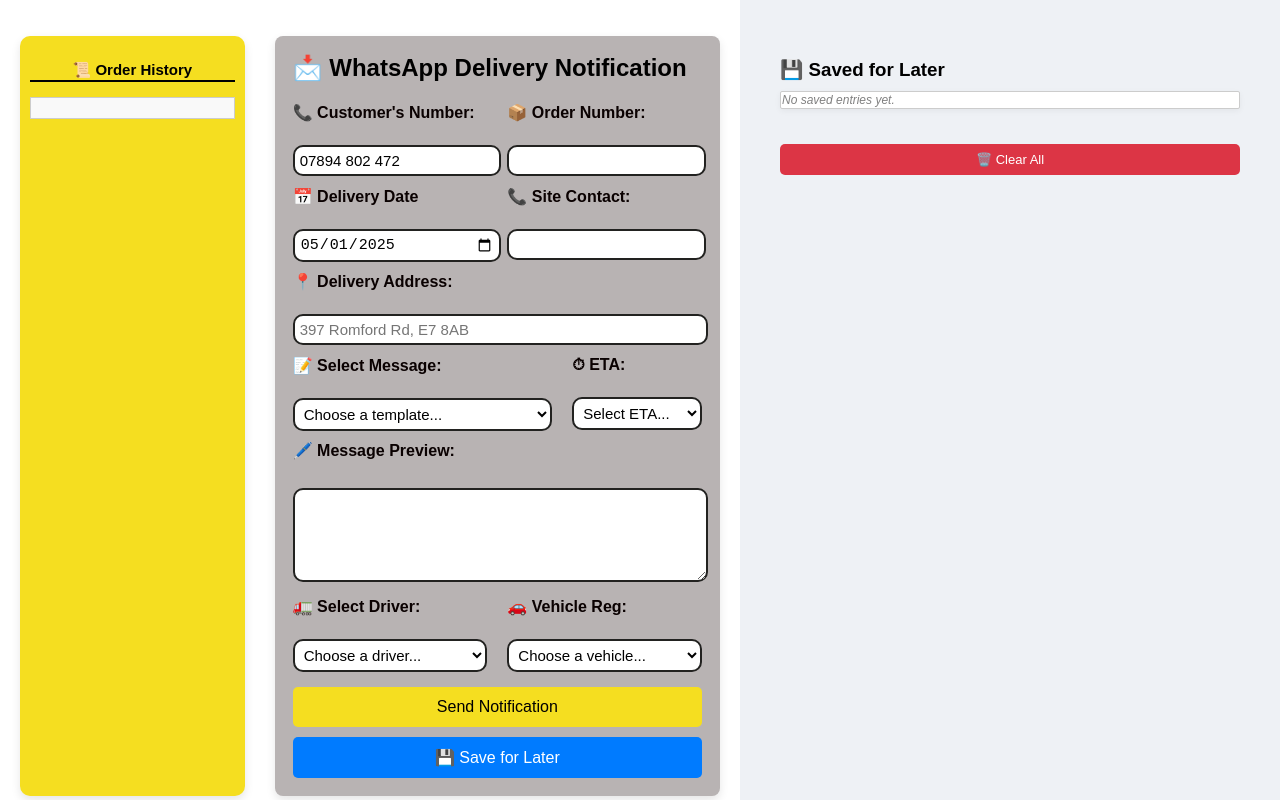
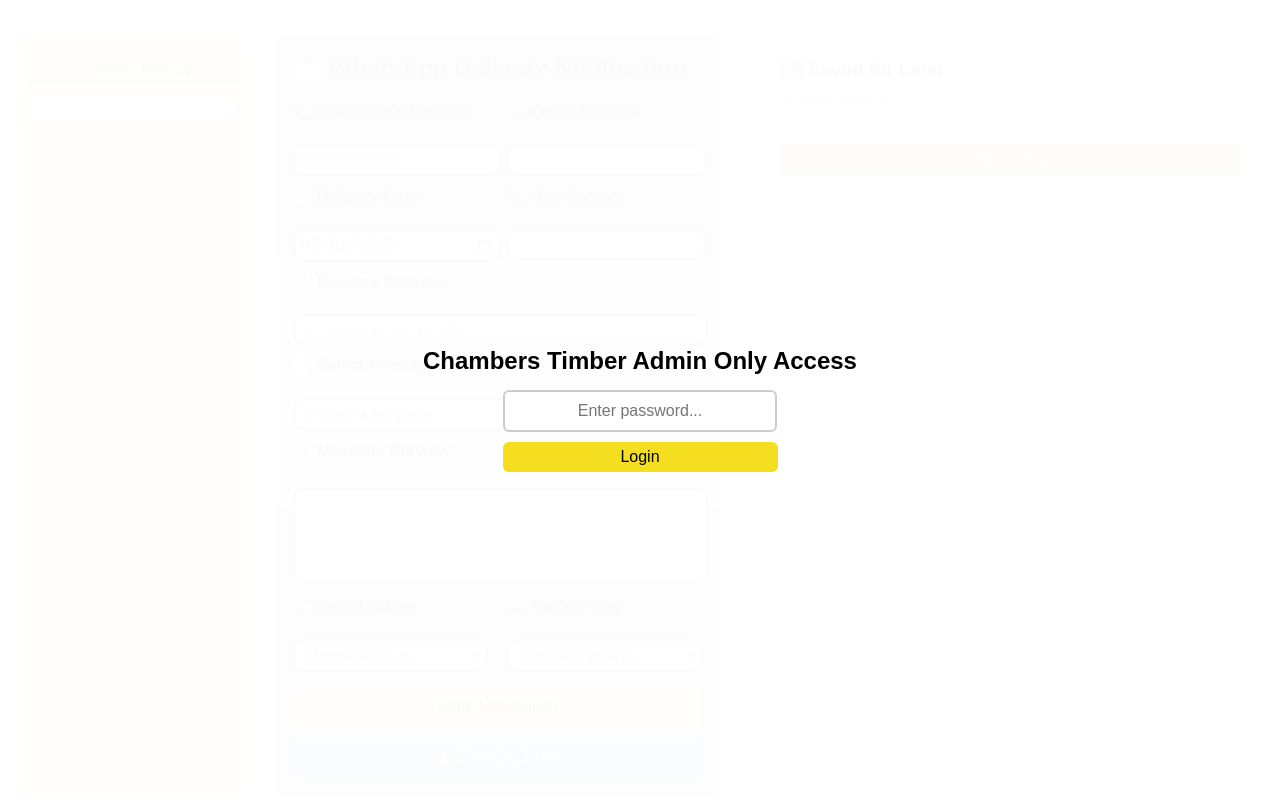
Before and after one commit to chambers-timber/delivery-notification, a website: page index.html in a window 1280 px wide. Drawn offline with Linux system fonts and the light colour scheme.

Commit message:
Update index.html
password protection added

```diff
--- a/index.html
+++ b/index.html
@@ -226,6 +226,44 @@
 
 </head>
 
+<!-- 🔐 LOGIN OVERLAY -->
+<div id="login-overlay" style="
+  position: fixed;
+  top: 0; left: 0; right: 0; bottom: 0;
+  background: rgba(255, 255, 255, 0.98);
+  display: flex;
+  flex-direction: column;
+  align-items: center;
+  justify-content: center;
+  z-index: 9999;
+  font-family: Arial, sans-serif;
+">
+  <h2 style="margin-bottom: 10px;">Chambers Timber Admin Only Access</h2>
+  <input type="password" id="login-password" placeholder="Enter password..." style="
+    padding: 10px;
+    font-size: 16px;
+    width: 250px;
+    text-align: center;
+    border-radius: 6px;
+    border: 2px solid #ccc;
+  ">
+  <button onclick="checkPassword()" style="
+  margin-top: 10px;
+  padding: 6px 12px;
+  font-size: 16px;
+  width: 275px;
+  text-align: center;
+  border: none;
+  border-radius: 6px;
+  background-color: #f5de20;
+  color: black;
+  cursor: pointer;
+">Login</button>
+
+  <p id="login-error" style="color: red; margin-top: 8px; display: none;">❌ Incorrect password</p>
+</div>
+
+
 <!-- FLEX CONTAINER: Main Layout (Left + Right Side) -->
 <div style="display: flex; height: 100vh; overflow: hidden;">
 
@@ -306,6 +344,9 @@
                   <option value="2:00pm - 3:00pm">2pm - 3pm</option>
                   <option value="3:00pm - 4:00pm">3pm - 4pm</option>
                   <option value="8:00am - 10:00am">8am - 10am</option>
+                  <option value="10:00am - 12:00am">10pm - 12pm</option>
+                  <option value="12:00pm - 2:00pm">12pm - 2pm</option>
+                  <option value="2:00pm - 4:00pm">2pm - 4pm</option>
                   <option value="AM">AM</option>
                   <option value="PM">PM</option>
                   <option value="Multidrop">Multidrop</option>
@@ -949,6 +990,7 @@
 
 
 
+
 function loadSavedEntry(orderNumber, phone) {
   const saved = JSON.parse(localStorage.getItem('savedLater')) || [];
 
@@ -990,11 +1032,22 @@
   }
 }
 
+function checkPassword() {
+  const correctPassword = "timber123"; // 🔑 Change to your real password
+  const entered = document.getElementById('login-password').value;
+
+  if (entered === correctPassword) {
+    document.getElementById('login-overlay').style.display = 'none';
+  } else {
+    document.getElementById('login-error').style.display = 'block';
+  }
+}
 
 
 //working 23/04/25 @ 8:54
 
     </script>
 
+
 </body>
 </html>
```
